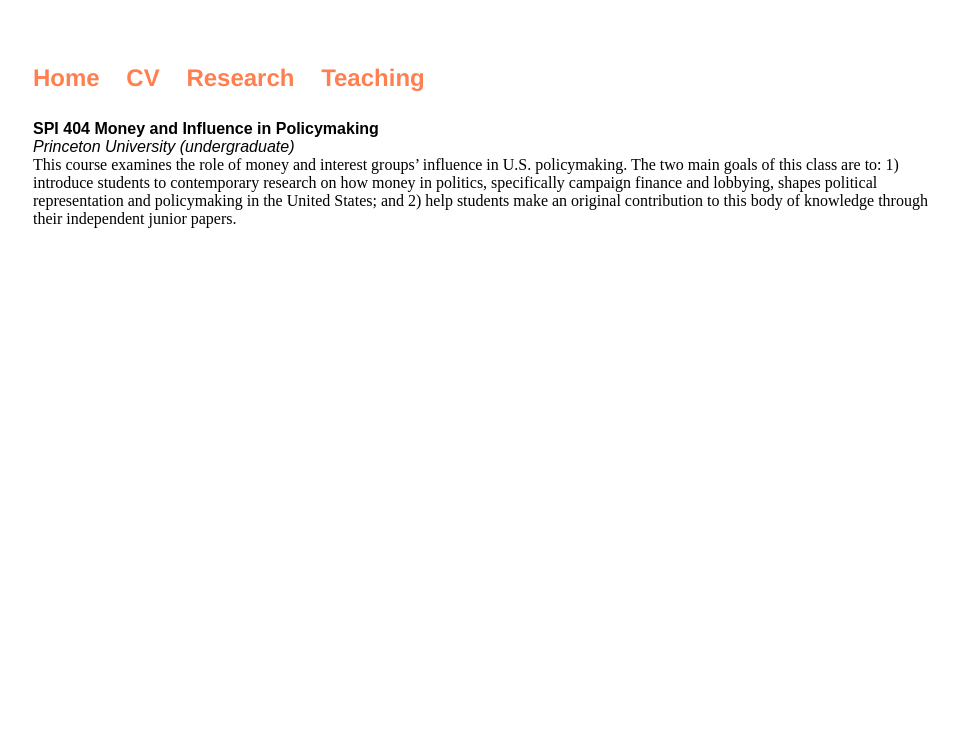
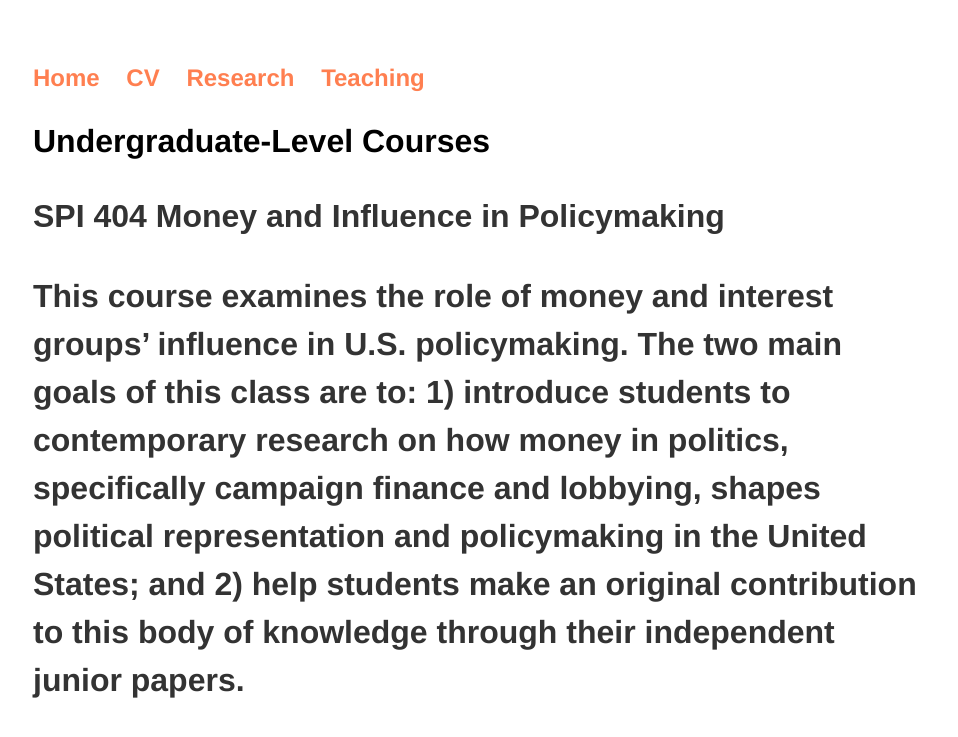
Before and after one commit to zhaoliresearch/zhaoliresearch.github.io, a Jekyll site: the page built from teaching/index.html, in a window 1280 px wide. Shown: the top 737 px of the page, without its empty margins (159-1117 px from the left). Built offline with Jekyll 4.4.1, drawn with Linux system fonts in a browser that asks for light colours.

Commit message:
Update index.html

```diff
--- a/teaching/index.html
+++ b/teaching/index.html
@@ -3,8 +3,8 @@ layout: default
 title: Zhao Li, Ph.D.
 ---
 <div class="blurb">
-  <b style="font-family:arial">SPI 404 Money and Influence in Policymaking</b>
-  <br><i style="font-family:arial">Princeton University (undergraduate)</i>
-  <br style="font-family:arial">This course examines the role of money and interest groups’ influence in U.S. policymaking. The two main goals of this class are to: 1) introduce students to contemporary research on how money in politics, specifically campaign
-finance and lobbying, shapes political representation and policymaking in the United States; and 2) help students make an original contribution to this body of knowledge through their independent junior papers.
+  <h2>Undergraduate-Level Courses</b2>
+  <p><b style="font-family:arial">SPI 404 Money and Influence in Policymaking</b></p>
+  <p>This course examines the role of money and interest groups’ influence in U.S. policymaking. The two main goals of this class are to: 1) introduce students to contemporary research on how money in politics, specifically campaign
+finance and lobbying, shapes political representation and policymaking in the United States; and 2) help students make an original contribution to this body of knowledge through their independent junior papers.</p>
 </div><!-- /.blurb -->
```
